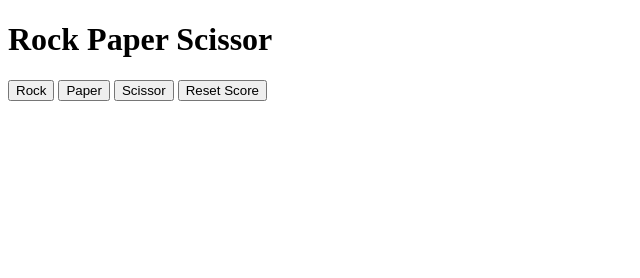
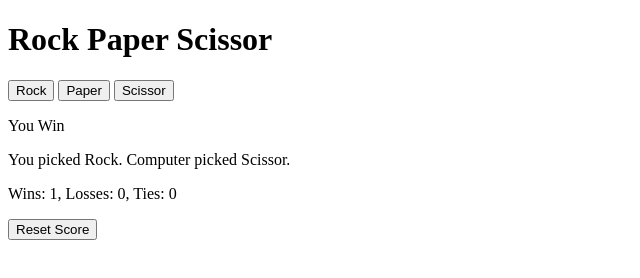
Before and after one commit to ZENFALLACY/Rock-paper-scissor, a plain HTML site: page index.html in a window 1280 px wide. Both pictures are taken after a click on the button "Rock". Shown: the whole page, without its empty margins (0-640 px from the left). Drawn offline with Linux system fonts and the light colour scheme.

Commit message:
dom manipulation

```diff
--- a/index.html
+++ b/index.html
@@ -17,9 +17,13 @@
     <button id="scissor" onclick="
         Playgame('Scissor')
     ">Scissor</button>
+    <p class="js-result"></p>
+    <p class="js-move"></p>
+    <p class="js-score"></p>
     <button id="Reset" onclick="
         Reset()
     ">Reset Score</button>
+
     <script src="script.js"></script>
 </body>
 </html>
--- a/script.js
+++ b/script.js
@@ -3,11 +3,13 @@ const Score = JSON.parse(localStorage.getItem('Score')) ||{
     Losses: 0,
     Ties: 0
 };
+updateScoreElement();
 function Reset(){
     Score.Losses = 0;
     Score.Ties = 0;
     Score.Wins = 0;
     localStorage.removeItem('Score')
+    updateScoreElement();
 }
 function Playgame(Playermove){
     const Computermove = Pickcomputermove()
@@ -48,7 +50,18 @@ function Playgame(Playermove){
         Score.Ties +=1
     }
     localStorage.setItem('Score', JSON.stringify(Score));
-    alert(`You picked ${Playermove}. Computer picked ${Computermove}. ${result}\n Wins: ${Score.Wins} Loss: ${Score.Losses} Tie: ${Score.Ties}`);
+
+    updateScoreElement();
+
+    document.querySelector('.js-move').innerHTML = `You picked ${Playermove}. Computer picked ${Computermove}.`;
+
+    document.querySelector('.js-result').innerHTML = result;
+
+    //alert(`You picked ${Playermove}. Computer picked ${Computermove}. ${result}\n Wins: ${Score.Wins} Loss: ${Score.Losses} Tie: ${Score.Ties}`);
+
+}
+function updateScoreElement(){
+    document.querySelector('.js-score').innerHTML = `Wins: ${Score.Wins}, Losses: ${Score.Losses}, Ties: ${Score.Ties}`;
 }
 function Pickcomputermove(){
     const randomnum = Math.random();
```
